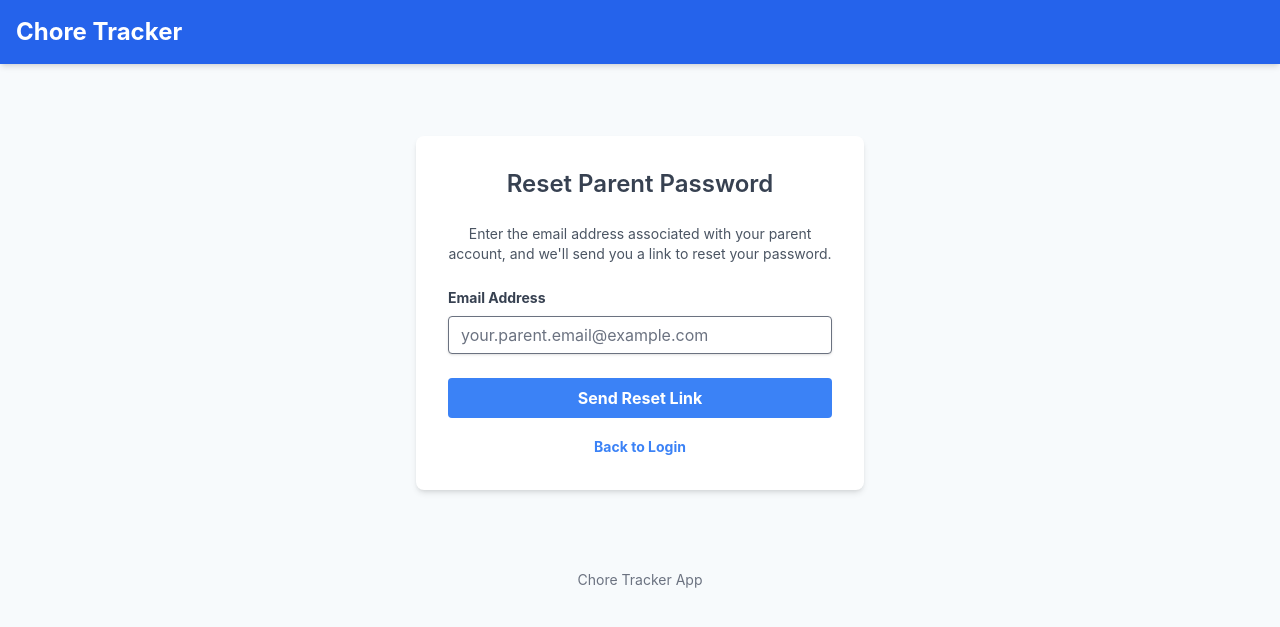
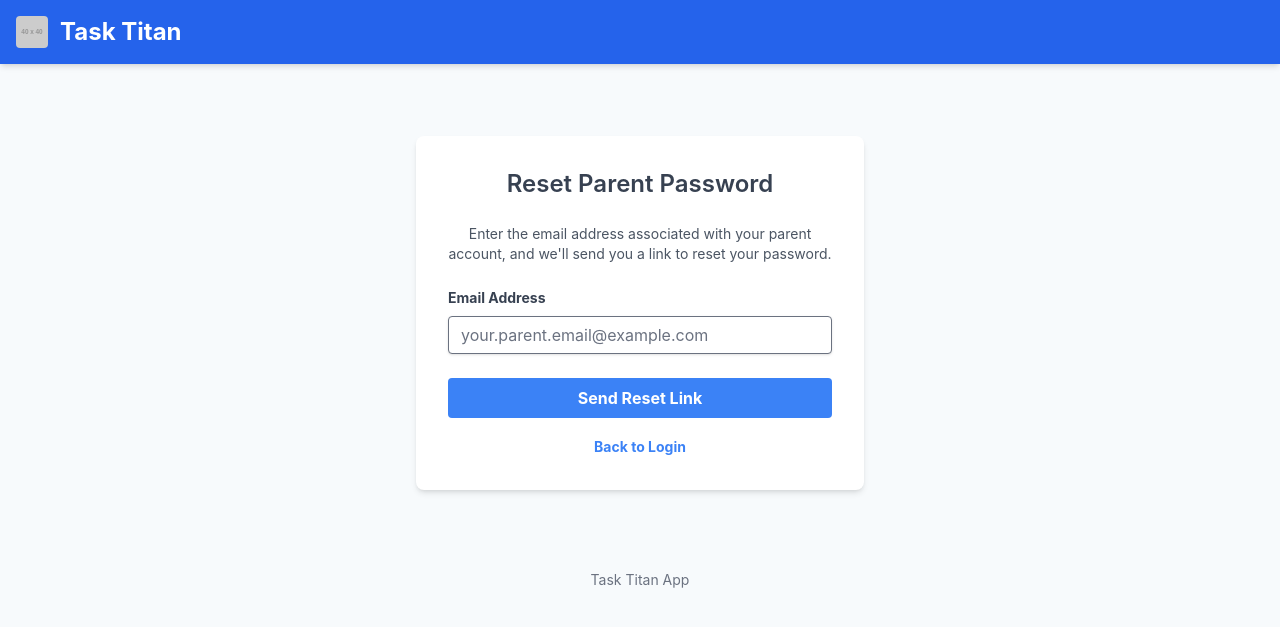
Before and after one commit to sun4github/Kid-Chore-Tracker, a Flask app: page /forgot_password in a window 1280 px wide. Shown: the top 627 px of the page. Run offline with Flask 2, Linux system fonts and the light colour scheme; some libraries are stand-ins or nearby versions.

Commit message:
Update base.html

```diff
--- a/templates/base.html
+++ b/templates/base.html
@@ -3,7 +3,7 @@
 <head>
     <meta charset="UTF-8">
     <meta name="viewport" content="width=device-width, initial-scale=1.0">
-    <title>{% block title %}Chore Tracker{% endblock %}</title>
+    <title>{% block title %}Kid Kash{% endblock %}</title>
     <script src="https://cdn.tailwindcss.com?plugins=forms"></script>
     <script>
       tailwind.config = {
@@ -37,7 +37,15 @@
 <body class="antialiased">
     <nav class="bg-blue-600 text-white p-4 shadow-md">
         <div class="container mx-auto flex justify-between items-center">
-            <a href="{{ url_for('index') }}" class="text-2xl font-bold">Chore Tracker</a>
+            <a href="{{ url_for('index') }}" class="text-2xl font-bold flex items-center">
+                <img
+                    src="https://placehold.co/40x40/7aa5d2/ffffff?text=Pup"
+                    alt="App Logo"
+                    class="w-8 h-8 mr-3 rounded" {# Adjust size (w-8 h-8) and margin (mr-3) as needed #}
+                    onerror="this.style.display='none'" {# Hide if image fails to load #}
+                >
+                Task Titan
+            </a>
             <div>
                 {% if 'username' in session %}
                     <span class="mr-4">Welcome, {{ session['username'] }} ({{ session['role'] }})</span>
@@ -65,7 +73,7 @@
     </main>
 
     <footer class="text-center text-gray-500 text-sm mt-12 pb-4">
-        Chore Tracker App
+        Task Titan App
     </footer>
 
     </body>
```
